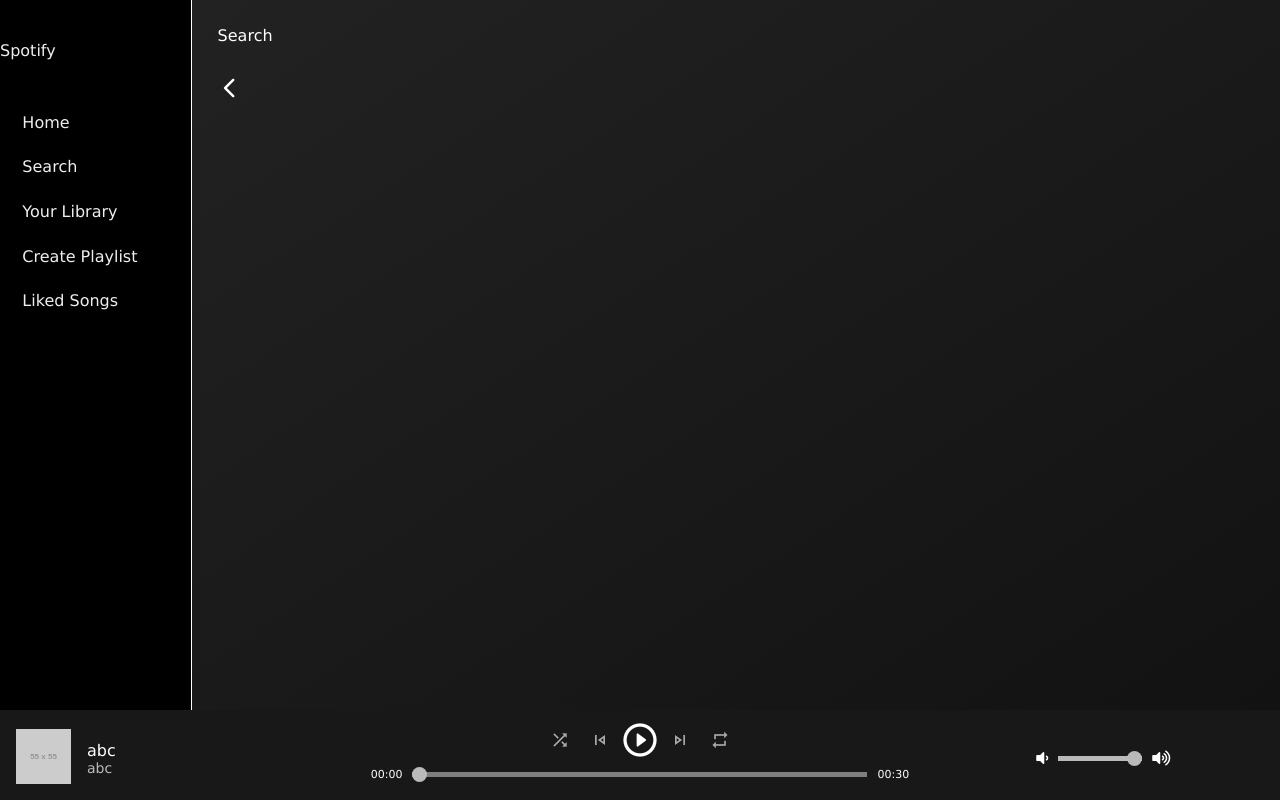
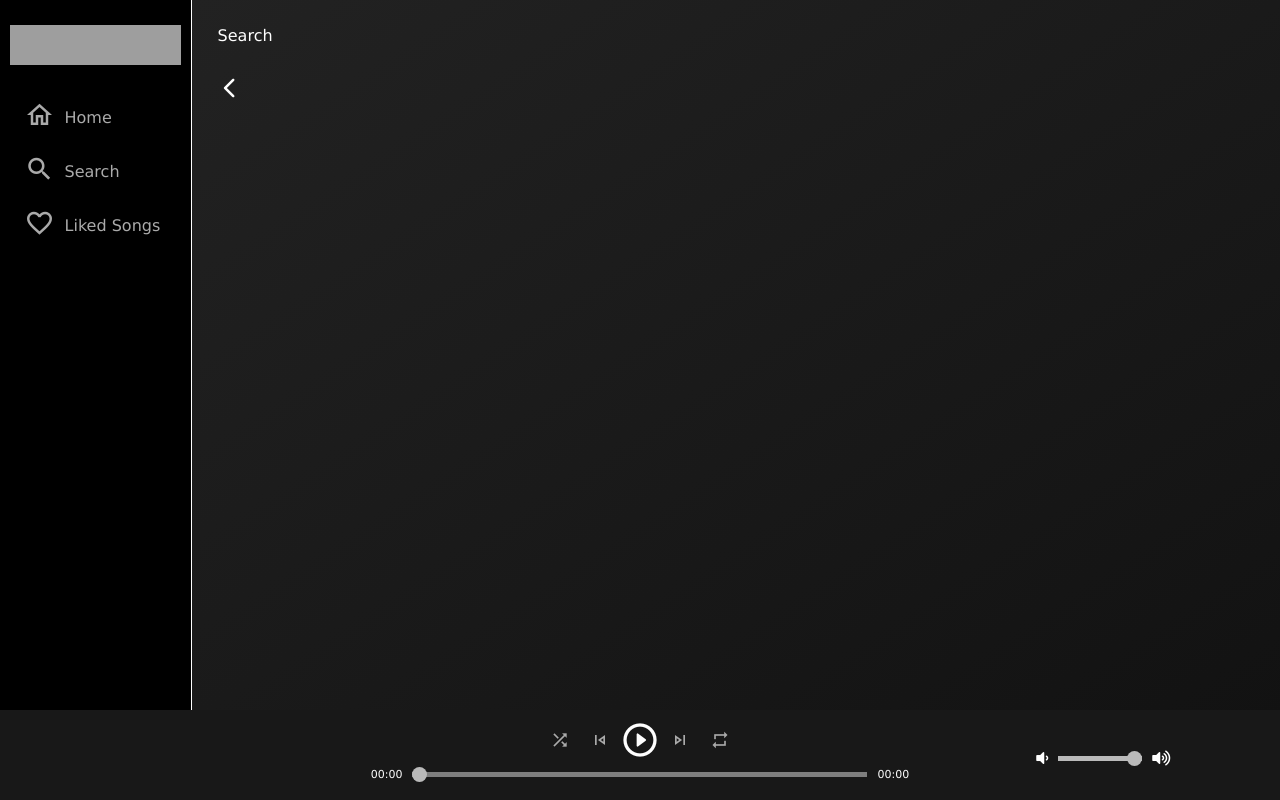
Before and after one commit to abhisheksdtu/spotify-clone, a PHP site: page / in a window 1280 px wide. Run offline with PHP 8.4, Linux system fonts and the light colour scheme; grey boxes labelled with a size stand in for pictures from a placeholder-image service; some libraries are stand-ins or nearby versions; grey boxes are pictures that could not be loaded.

Commit message:
updated UI

```diff
--- a/app.js
+++ b/app.js
@@ -376,25 +376,7 @@ const APPController = (function (UICtrl, APICtrl) {
 	function musicPlayer() {
 		// console.log('music player');
 
-		let allTracks = document.querySelectorAll('.track');
-
-		for (let i = 0; i < allTracks.length; i++) {
-			let elem = allTracks[i];
-
-			let isPlaying = false;
-
-			elem.addEventListener('click', function () {
-				// console.log(i);
-				isPlaying = !isPlaying;
-
-				if (isPlaying === false) {
-					isPlaying = true;
-					mainMusicPlayer(i);
-				} else {
-					isPlaying = false;
-				}
-			});
-		}
+		mainMusicPlayer(tracksArr);
 	}
 
 	return {
--- a/index.html
+++ b/index.html
@@ -10,6 +10,7 @@
             integrity="sha384-SZXxX4whJ79/gErwcOYf+zWLeJdY/qpuqC4cAa9rOGUstPomtqpuNWT9wdPEn2fk" crossorigin="anonymous">
         <link href="//fonts.googleapis.com/css2?family=Material+Icons+Outlined" rel="stylesheet">
         <link href="//fonts.googleapis.com/css2?family=Material+Icons+Round" rel="stylesheet">
+        <link href="//fonts.googleapis.com/css2?family=Material+Icons" rel="stylesheet">
         <title>Document</title>
     </head>
 
@@ -19,16 +20,39 @@
 
         <div id="main-container">
             <div class="left-container">
-                <div class="icon">Spotify</div>
+                <div class="icon">
+                    <img src="spotify-1.svg">
+                </div>
                 <div class="options">
-                    <div class="home option">Home</div>
-                    <div class="search option">Search</div>
-                    <div class="library option">Your Library</div>
-                </div>
-                <div class="left-playlists">
-                    <div class="create-playlist left-playlist">Create Playlist</div>
-                    <div class="left-playlist-container left-playlist">
-                        <div class="liked">Liked Songs</div>
+                    <div class="home option">
+                        <div class="home-icon">
+                            <span class="material-icons-outlined">
+                                home
+                            </span>
+                        </div>
+                        <!-- <span class="material-icons">
+                            home
+                        </span> -->
+                        Home
+                    </div>
+                    <div class="search option">
+                        <div class="search-icon">
+                            <span class="material-icons-outlined">
+                                search
+                            </span>
+                        </div>
+                        Search
+                    </div>
+                    <div class="liked-songs option">
+                        <div class="liked-songs-icon">
+                            <span class="material-icons-outlined">
+                                favorite_border
+                            </span>
+                        </div>
+                        <!-- <span class="material-icons-outlined">
+                            favorite
+                        </span> -->
+                        Liked Songs
                     </div>
                 </div>
             </div>
@@ -170,15 +194,15 @@
 
                     <div class="music-details">
                         <div class="music-details-img">
-                            <img src="https://fakeimg.pl/55x55/">
+                            <!-- <img src="https://fakeimg.pl/55x55/"> -->
                         </div>
 
                         <div class="music-details-row">
                             <div class="music-details-row-name">
-                                abc
+                                <!-- abc -->
                             </div>
                             <div class="music-details-row-artist">
-                                abc
+                                <!-- abc -->
                             </div>
                         </div>
                     </div>
@@ -223,7 +247,8 @@
                             <div class="slider-container">
                                 <div class="current-time">00:00</div>
                                 <input type="range" min="1" max="100" value="0" class="seek-slider" ">
-                                <div class=" total-duration">00:30
+                                <div class=" total-duration">
+                                00:00
                             </div>
                         </div>
                     </div>
@@ -248,6 +273,7 @@
         </div>
         </div>
 
+        <script src="script.js"></script>
         <script src="player.js"></script>
         <script src="app.js"></script>
     </body>
--- /dev/null
+++ b/script.js
@@ -0,0 +1,121 @@
+let homeBtn = document.querySelector('.home');
+let searchBtn = document.querySelector('.search');
+let likedSongsBtn = document.querySelector('.liked-songs');
+let homeIcon = document.querySelector('.home-icon');
+let likedSongsIcon = document.querySelector('.liked-songs-icon');
+let searchIcon = document.querySelector('.search-icon');
+let options = document.querySelectorAll('.option');
+
+homeBtn.addEventListener('click', homeFunction);
+
+searchBtn.addEventListener('click', searchFunction);
+
+likedSongsBtn.addEventListener('click', likedSongsFunction);
+
+let homeClickCount = 0;
+let homeIconFilled = false;
+let searchClickCount = 0;
+let likedSongsClickCount = 0;
+let likedSongsIconFilled = false;
+
+function homeFunction() {
+	// REMOVE ACTIVE CLASS FROM ALL OTHER & CHANGE THEIR ICONS
+	for (let i = 0; i < options.length; i++) {
+		options[i].classList.remove('left-option-active');
+
+		if (likedSongsIconFilled) {
+			likedSongsIcon.innerHTML = `
+                <span class="material-icons-outlined">
+                    favorite_border
+                </span>
+            `;
+
+			likedSongsIconFilled = false;
+		}
+	}
+
+	// CHANGE ICON
+	homeIcon.innerHTML = `
+        <span class="material-icons">
+            home
+        </span>
+    `;
+
+	homeIconFilled = true;
+
+	// CHANGE TO ACTIVE CLASS
+	homeBtn.classList.add('left-option-active');
+
+	// homeIcon.innerHTML = `
+	//     <span class="material-icons-outlined">
+	//     home
+	//     </span>
+	//     `;
+
+	// homeIconFilled = false;
+	// homeBtn.classList.remove('left-option-active');
+
+	// homeClickCount++;
+}
+
+function searchFunction() {
+	// REMOVE ACTIVE CLASS FROM ALL OTHER & CHANGE THEIR ICONS
+	for (let i = 0; i < options.length; i++) {
+		options[i].classList.remove('left-option-active');
+
+		if (homeIconFilled) {
+			homeIcon.innerHTML = `
+                <span class="material-icons-outlined">
+                    home
+                </span>
+            `;
+
+			homeIconFilled = false;
+		}
+
+		if (likedSongsIconFilled) {
+			likedSongsIcon.innerHTML = `
+                <span class="material-icons-outlined">
+                    favorite_border
+                </span>
+            `;
+
+			likedSongsIconFilled = false;
+		}
+	}
+
+	// CHANGE TO ACTIVE CLASS
+	searchBtn.classList.add('left-option-active');
+
+	searchClickCount++;
+}
+
+function likedSongsFunction() {
+	// REMOVE ACTIVE CLASS FROM ALL OTHER & CHANGE THEIR ICONS
+	for (let i = 0; i < options.length; i++) {
+		options[i].classList.remove('left-option-active');
+
+		if (homeIconFilled) {
+			homeIcon.innerHTML = `
+                <span class="material-icons-outlined">
+                    home
+                </span>
+            `;
+
+			homeIconFilled = false;
+		}
+	}
+
+	// CHANGE ICON
+	likedSongsIcon.innerHTML = `
+        <span class="material-icons-outlined">
+            favorite
+        </span>
+    `;
+
+	likedSongsIconFilled = true;
+	// CHANGE TO ACTIVE CLASS
+	likedSongsBtn.classList.add('left-option-active');
+
+	// likedSongsClickCount++;
+}
--- a/style.scss
+++ b/style.scss
@@ -30,40 +30,104 @@ body {
 			}
 
 			.icon {
-				height: 100px;
+				height: 90px;
 				width: 100%;
+
+				img {
+					display: inline-block;
+					height: 40px;
+					width: 90%;
+					margin: 0 auto;
+				}
 			}
 
 			.options {
 				flex-direction: column;
 
 				.option {
-					padding: 1vw;
+					padding: 10px 15px;
 					width: 90%;
 
+					cursor: pointer;
+
+					display: flex;
+					align-items: center;
+
+					color: #aaa;
+
+					transition: all 0.5s;
+
 					&:hover {
-						background-color: #282828;
+						// background-color: #282828;
 						color: #fff;
+						border-radius: 5px;
+
+						span {
+							color: #fff;
+						}
+					}
+
+					span {
+						color: #aaa;
+						padding-right: 10px;
+						font-size: 30px;
+
+						transition: all 0.5s;
 					}
 				}
 
-				.home {
-				}
-				.search {
-				}
-				.library {
+				// UTILITY CLASS
+				.left-option-active {
+					background-color: #282828;
+					color: #fff;
+
+					span {
+						color: #fff;
+					}
 				}
 			}
 
 			.left-playlists {
 				flex-direction: column;
 
-				.left-playlist {
-					padding: 1vw;
+				.liked-songs {
+					padding: 10px 15px;
 					width: 90%;
 
+					cursor: pointer;
+
+					display: flex;
+					align-items: center;
+
+					color: #aaa;
+
+					transition: all 0.5s;
+
 					&:hover {
-						background-color: #282828;
+						// background-color: #282828;
+						color: #fff;
+						border-radius: 5px;
+
+						span {
+							color: #fff;
+						}
+					}
+
+					span {
+						color: #aaa;
+						padding-right: 10px;
+						font-size: 30px;
+
+						transition: all 0.5s;
+					}
+				}
+
+				// UTILITY CLASS
+				.left-option-active {
+					background-color: #282828;
+					color: #fff;
+
+					span {
 						color: #fff;
 					}
 				}
@@ -99,16 +163,21 @@ body {
 
 				.browse-container {
 					display: flex;
+					justify-content: space-evenly;
 					flex-wrap: wrap;
 
 					.browse {
 						height: 250px;
 						width: 250px;
-						border: 1px solid #fff;
-						margin: 0 15px 15px 0;
+						// border: 1px solid #fff;
+						margin: 0 15px 30px 0;
+						background-color: #111;
+
+						border-radius: 5px;
+						transition: all 0.5s;
 
 						&:hover {
-							// background-color: #111;
+							background-color: #000;
 
 							img {
 								animation: scale-up-center 0.5s
@@ -132,17 +201,20 @@ body {
 
 				.playlist-container {
 					display: flex;
+					justify-content: space-evenly;
 					flex-wrap: wrap;
 					z-index: 2;
 
 					.playlist {
 						height: 300px;
-						width: 270px;
-						border: 1px solid #fff;
-						margin: 0 15px 15px 0;
+						width: 300px;
+						// border: 1px solid #fff;
+						margin: 0 15px 30px 0;
+						background-color: #111;
+						border-radius: 5px;
 
 						&:hover {
-							// background-color: #111;
+							background-color: #000;
 
 							img {
 								animation: scale-up-center 0.5s
```
Also changed, not shown: player.js (+0 -14 lines), style.css.
